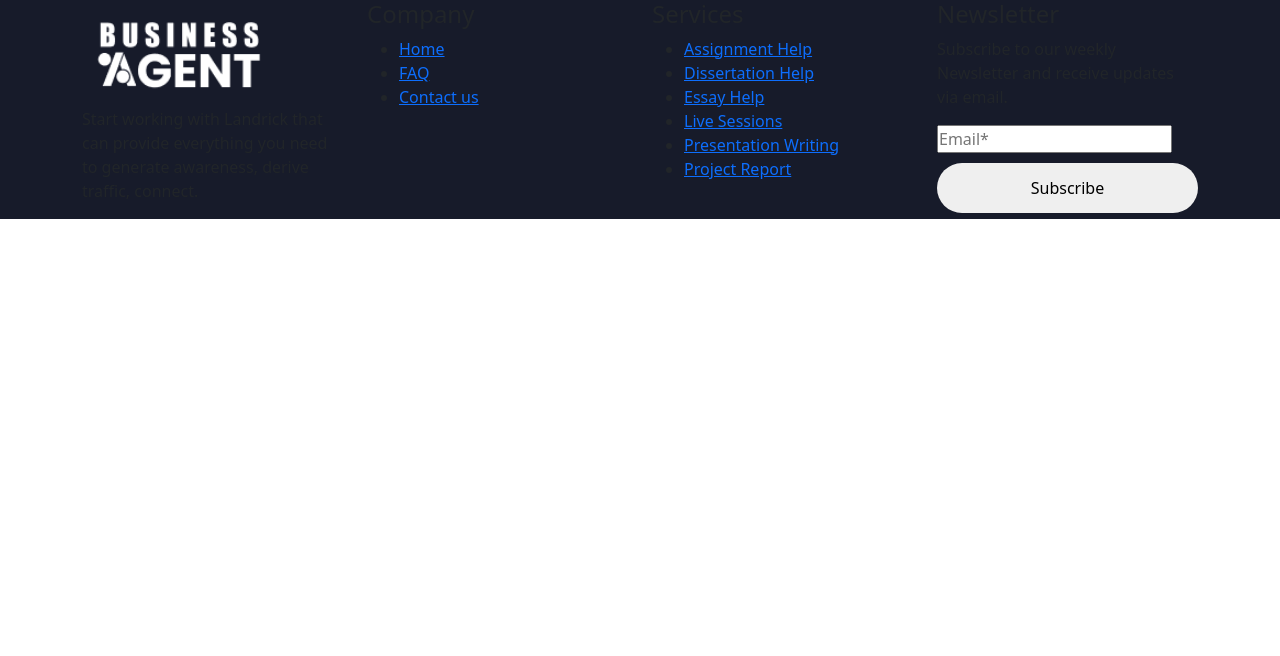
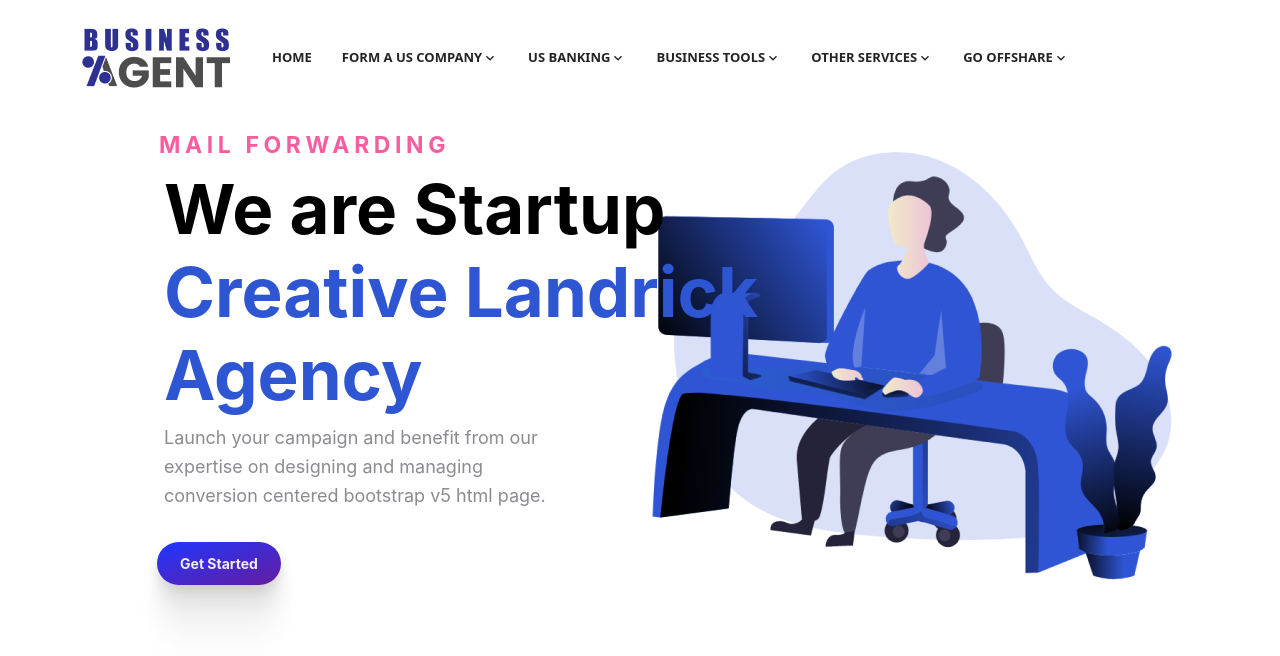
Before and after one commit to TahaAhmed63/bussinessagent, a React (Create React App) app: page /mailpage in a window 1280 px wide. Shown: the top 656 px of the page. Built offline with nearby package versions, Linux system fonts and the light colour scheme.

Commit message:
done half page

```diff
--- a/src/App.js
+++ b/src/App.js
@@ -6,6 +6,7 @@ import '../node_modules/bootstrap/dist/js/bootstrap.bundle'
 import Footer from './components/Footer';
 import './components/Style.css'
 import 'bootstrap/dist/css/bootstrap.min.css';
+import MainPageMail from './pages/MailForwording/MainPageMail';
 
 
 function App() {
@@ -16,10 +17,12 @@ function App() {
      <StickyHeader/>
        <Routes>
          <Route path='/' element={<Home/>}/>
+         <Route path='/mailpage' element={<MainPageMail/>}/>
+
 
 
        </Routes>
-       <Footer/>
+     {/* <Footer/> */}
     </BrowserRouter>
 
     </div>
--- a/src/MainComponent/Navbar.js
+++ b/src/MainComponent/Navbar.js
@@ -17,7 +17,7 @@ const Navbar = (props) => {
   };
 
   return (
-    <header>
+
       <div className="header-area header-transparent">
         <div className="main-header header-sticky">
           <div className="container">
@@ -55,13 +55,13 @@ const Navbar = (props) => {
                         <Link style={linkStyle} to="" className="dropdown-head">US Banking</Link>
                         <ul className="submenu">
                           <li>
-                            <Link  style={linkStyle} to="blog.html">Blog</Link>
+                            <Link   to="blog.html">Blog</Link>
                           </li>
                           <li>
-                            <Link  style={linkStyle} to="blog_details.html">Blog Details</Link>
+                            <Link   to="blog_details.html">Blog Details</Link>
                           </li>
                           <li>
-                            <Link  style={linkStyle} to="elements.html">Elements</Link>
+                            <Link   to="elements.html">Elements</Link>
                           </li>
                         </ul>
                        <MdKeyboardArrowDown/>
@@ -70,28 +70,28 @@ const Navbar = (props) => {
                         <Link style={linkStyle} to="" className="dropdown-head">Business Tools</Link>
                         <ul className="submenu">
                           <li>
-                            <Link  style={linkStyle} to="blog.html">Blog</Link>
+                            <Link   to="blog.html">Blog</Link>
                           </li>
                           <li>
-                            <Link  style={linkStyle} to="blog_details.html">Blog Details</Link>
+                            <Link   to="blog_details.html">Blog Details</Link>
                           </li>
                           <li>
-                            <Link  style={linkStyle} to="elements.html">Elements</Link>
+                            <Link   to="elements.html">Elements</Link>
                           </li>
                         </ul>
                        <MdKeyboardArrowDown/>
                       </li>
                       <li>
-                        <Link  style={linkStyle} to="contact.html" className="dropdown-head">Other Services</Link>
+                        <Link style= {linkStyle}    to="contact.html" className="dropdown-head">Other Services</Link>
                         <ul className="submenu">
                           <li>
-                            <Link  style={linkStyle} to="blog.html">Blog</Link>
+                            <Link  to="blog.html">Blog</Link>
                           </li>
                           <li>
-                            <Link  style={linkStyle} to="blog_details.html">Blog Details</Link>
+                            <Link   to="blog_details.html">Blog Details</Link>
                           </li>
                           <li>
-                            <Link  style={linkStyle} to="elements.html">Elements</Link>
+                            <Link to="elements.html">Elements</Link>
                           </li>
                         </ul>
                        <MdKeyboardArrowDown/>
@@ -100,13 +100,13 @@ const Navbar = (props) => {
                         <Link  style={linkStyle} to="blog.html" className="dropdown-head">Go Offshare</Link>
                         <ul className="submenu">
                           <li>
-                            <Link  style={linkStyle} to="blog.html">Blog</Link>
+                            <Link to="blog.html">Blog</Link>
                           </li>
                           <li>
-                            <Link  style={linkStyle} to="blog_details.html">Blog Details</Link>
+                            <Link to="blog_details.html">Blog Details</Link>
                           </li>
                           <li>
-                            <Link  style={linkStyle} to="elements.html">Elements</Link>
+                            <Link to="elements.html">Elements</Link>
                           </li>
                         </ul>
                        <MdKeyboardArrowDown/>
@@ -148,7 +148,7 @@ const Navbar = (props) => {
                         <Link to="">Form A Us Company</Link>
                         <ul className="submenu">
                           <li>
-                            <Link to="blog.html">Blog</Link>
+                            <Link  to="blog.html">Blog</Link>
                           </li>
                           <li>
                             <Link to="blog_details.html">Blog Details</Link>
@@ -187,7 +187,7 @@ const Navbar = (props) => {
                         </ul>
                       </li>
                       <li>
-                        <Link to="">Other Services</Link>
+                        <Link style={linkStyle}  to="">Other Services</Link>
                         <ul className="submenu">
                           <li>
                             <Link to="blog.html">Blog</Link>
@@ -222,7 +222,7 @@ const Navbar = (props) => {
           </div>
         </div>
       </div>
-    </header>
+
     //call navbar
  //<Navbar logo={mylogo}  linkcolor="rgb(19 19 19 / 93%)"/>
   );
--- a/src/MainComponent/style.css
+++ b/src/MainComponent/style.css
@@ -1,5 +1,5 @@
 .header-transparent {
-    position: absolute;
+    position: relative;
     top: 0;
     right: 0;
     left: 0;
@@ -81,13 +81,21 @@ li{
 .main-header .main-menu ul>li{
     position: relative;
 }
+.main-header .main-menu ul>li{
+    margin-right: 30px;
+}
+.main-header {
+    padding: 28px 3px;
+}
 .main-header .main-menu ul>li a {
-    font-family: "Barlow",sans-serif;
+
 
     font-weight: 600;
-    padding: 18px;
+    padding-top: 18px;
+
+    padding-bottom: 18px;
     display: block;
-    font-size: 11px;
+    font-size: 13px;
     -webkit-transition: all .3s ease-out 0s;
     -moz-transition: all .3s ease-out 0s;
     -ms-transition: all .3s ease-out 0s;
--- a/src/components/Footer.js
+++ b/src/components/Footer.js
@@ -1,5 +1,5 @@
 import { Link } from "react-router-dom";
-import logo from '../assets/logoFooter.png'
+//import logo from '../assets/logoFooter.png'
 const Footer = () => {
 
 
@@ -13,11 +13,11 @@ const Footer = () => {
                 <div className="footer-widget footer-about-widget">
                   <div className="footer-logo">
                     <div className="site-logo">
-                      <img
+                      {/* <img
                         src={logo}
                         width="200px"
                         alt="Logo"
-                      />
+                      /> */}
                     </div>
                   </div>
                   <p>
--- /dev/null
+++ b/src/pages/MailForwording/MailBanner.js
@@ -0,0 +1,46 @@
+import React from 'react'
+import { Container,Row,Col } from 'react-bootstrap'
+import { Link } from 'react-router-dom'
+import mybanner from "./../../Assets/MailPageBanner/MailBanner.png"
+
+const MailBanner = () => {
+  return (
+<>
+<div className="overlay"></div>
+<Container>
+        <Row className="banenr-head-wrap">
+<Col md={6} sm={12} lg={6} xl={6} xxlg={6}>
+    <div className="head-1">
+        <h4>
+        MAIL FORWARDING
+        </h4>
+    </div>
+<div className="big-head">
+    <h1>
+    We are Startup <span>Creative Landrick Agency</span>
+    </h1>
+</div>
+<div className="banner-para">
+    <p>
+    Launch your campaign and benefit from our expertise on
+designing and managing conversion centered bootstrap v5 html page.
+    </p>
+</div>
+<div className="mail-btn">
+ <Link to=""> Get Started</Link>
+</div>
+</Col>
+<Col md={6} sm={12} lg={6} xl={6} xxlg={6}>
+<div className="banner-img-wrap">
+        <img src={mybanner} className="img-fluid" alt="asa"/>
+    </div>
+</Col>
+        </Row>
+</Container>
+
+
+</>
+  )
+}
+
+export default MailBanner
--- /dev/null
+++ b/src/pages/MailForwording/MainPageMail.js
@@ -0,0 +1,19 @@
+import React from 'react'
+import Navbar from '../../MainComponent/Navbar'
+import mylogo from "./../../Assets/Logo7.png"
+import MailBanner from './MailBanner'
+import "./style.css"
+
+const MainPageMail = () => {
+  return (
+ <>
+<Navbar logo={mylogo}  linkcolor="rgb(19 19 19 / 93%)"/>
+<div >
+<MailBanner/>
+</div>
+
+ </>
+  )
+}
+
+export default MainPageMail
--- /dev/null
+++ b/src/pages/MailForwording/style.css
@@ -0,0 +1,82 @@
+.head-1{
+    display: flex;
+width: 445px;
+flex-direction: column;
+flex-shrink: 0;
+}
+.head-1 h4{
+    color: var(--secondary, #F85E9F);
+font-size: 23px;
+font-family: Inter;
+font-weight: 700;
+line-height: 120%;
+letter-spacing: 4.6px;
+text-transform: uppercase;
+text-align: center;
+}
+.big-head {
+    display: flex;
+    width: 597px;
+    position: relative;
+    flex-direction: column;
+    flex-shrink: 0;
+    align-items: center;
+    left: 82px;
+}
+.banner-para{
+    left: 82px;
+    position: relative;
+}
+.banner-para p {
+    text-align: left;
+    color: var(--grey-scale-black-50, rgba(25, 24, 37, 0.50));
+    font-size: 18px;
+    font-family: Inter;
+    padding: 0px 146px 0px 0px;
+    line-height: 160%;
+}
+
+.big-head h1{
+    color: #000;
+font-size: 69px;
+font-family: Inter;
+font-weight: 700;
+line-height: 120%;
+}
+.big-head h1>span{
+    color: #2E56D3;
+}
+
+
+.banenr-head-wrap{
+    height: 500px;
+    align-items: center;
+}
+.mail-btn{
+
+        display: flex;
+        padding: 15px 75px;
+        align-items: flex-start;
+        gap: 8px;
+
+}
+.mail-btn a{
+    color: var(--light, #EEE);
+    font-size: 14px;
+    font-family: Inter;
+    font-weight: 700;
+    align-items: center;
+    justify-content: center;
+    display: flex;
+    /* line-height: 92%; */
+    width: 124px;
+    height: 43px;
+    border-radius: 100px;
+    background: linear-gradient(162deg, #1F37FF 0%, #651C9F 100%);
+    box-shadow: 0px 0px 0px 0px rgba(0, 0, 0, 0.10), 0px 5px 11px 0px rgba(0, 0, 0, 0.10), 0px 20px 20px 0px rgba(0, 0, 0, 0.09), 0px 45px 27px 0px rgba(0, 0, 0, 0.05), 0px 81px 32px 0px rgba(0, 0, 0, 0.01), 0px 126px 35px 0px rgba(0, 0, 0, 0.00);
+}
+.banner-img-wrap::after {
+    background-image: url(./../../Assets/MailPageBanner/Vector.png);
+    width: 612.813px;
+    height: 248.454px;
+  }
```
Also changed, not shown: src/Assets/MailPageBanner/MailBanner.png (added), src/Assets/MailPageBanner/Vector.png (added).
